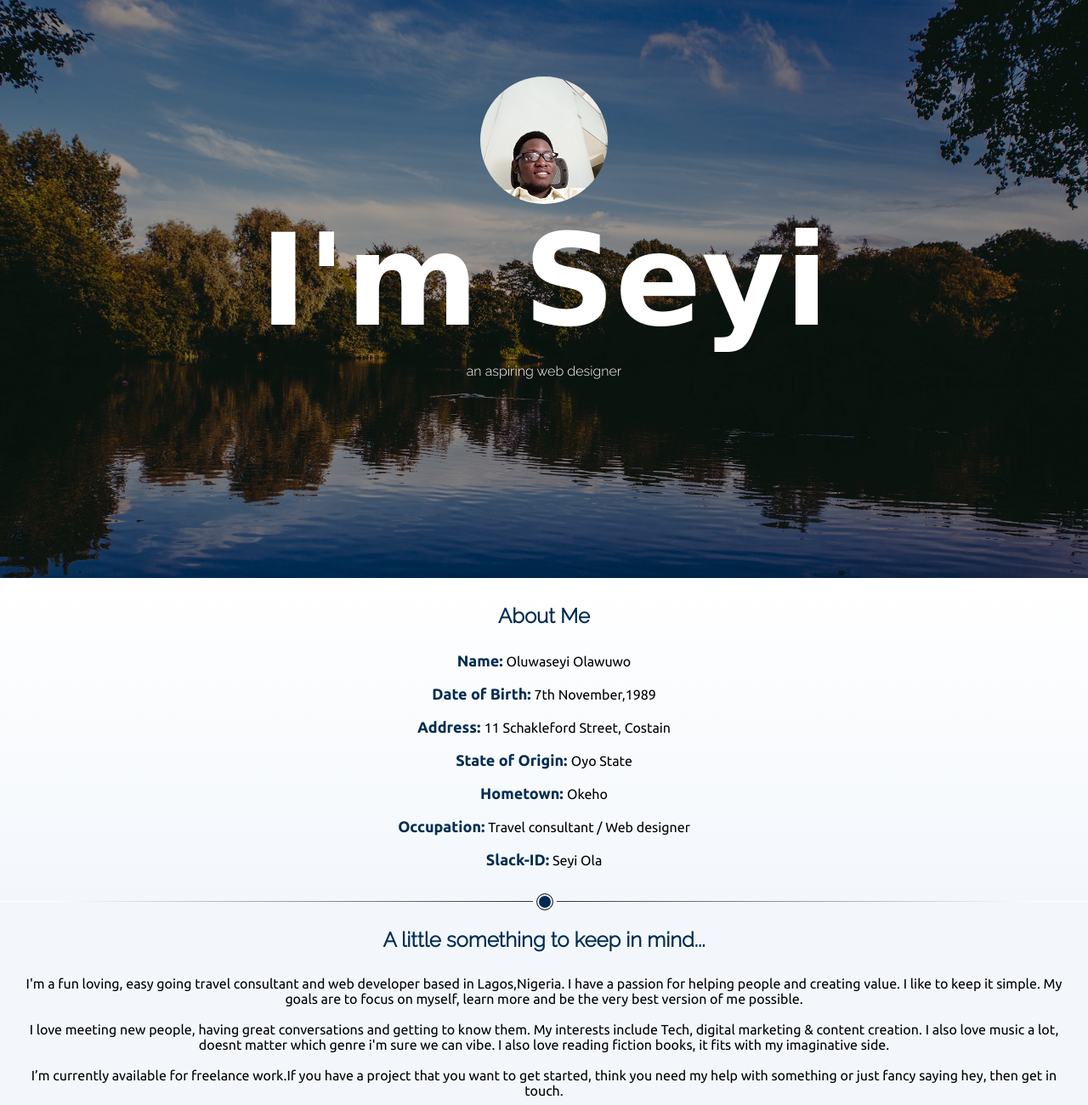
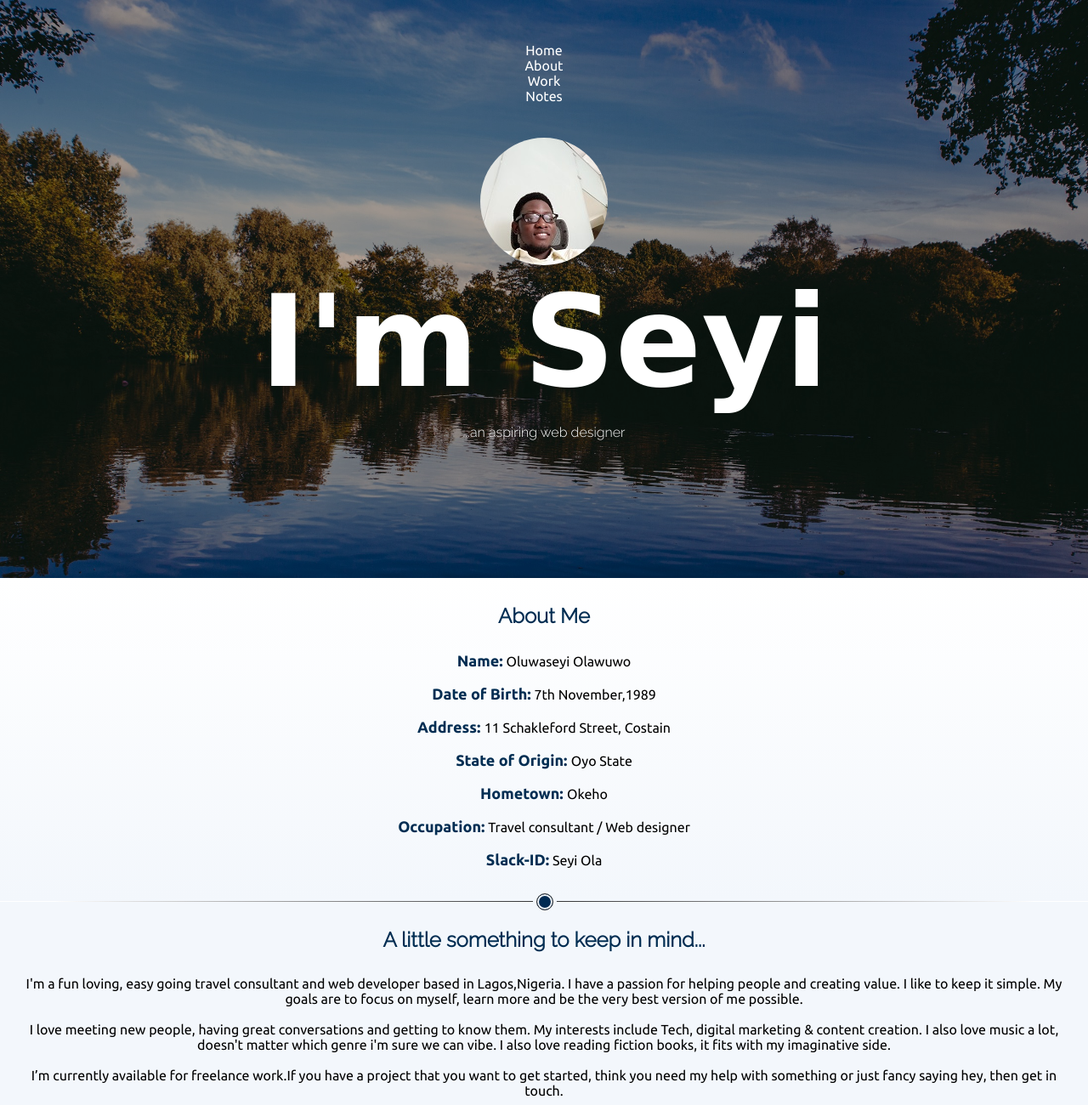
Before and after one commit to Seyi89/Seyi_Ola_Web, a plain HTML site: page index.html in a window 1280 px wide. Shown: the top 1300 px of the page at 85% size. Drawn offline with Linux system fonts and the light colour scheme; a web font is replaced by a local one.

Commit message:
final changes
hopefully lol

```diff
--- a/index.html
+++ b/index.html
@@ -3,21 +3,26 @@
 <head>
     <meta charset="UTF-8">
     <meta name="viewport" content="width=device-width, initial-scale=1.0">
-    <title>My Personal Website</title>
+    <title>Welcome to Seyi Ola's Website</title>
     <link rel="stylesheet" type="text/css" href="main.css">
     <link rel="stylesheet" href="https://fonts.googleapis.com/css2?family=Ubuntu:wght@300;400;500;700&display=swap" rel="stylesheet">
  <link href="https://fonts.googleapis.com/css2?family=Bungee+Shade&display=swap" rel="stylesheet">
  <link href="https://fonts.googleapis.com/css2?family=Lovers+Quarrel&family=Raleway:wght@300&display=swap" rel="stylesheet">
 </head>
 <body>
-
 <section>
     <div class="backgroundImg">
          <div class="bioData">
+          <div class="navbar">
+            <p class="nav-item">Home</p>
+            <p class="nav-item">About</p>
+            <p class="nav-item">Work</p>
+            <p class="nav-item">Notes</p>
+        </div>
           <div class="mypic"></div>
              <div class="profileText">
                  <h1> I'm Seyi</h1>
-                 <h3> an aspiring web designer</h3>
+                 <h3> ...an aspiring web designer</h3>
              </div>
          </div>
     </div>
@@ -46,7 +51,7 @@
                 <br>
                     <p>I'm a fun loving, easy going travel consultant and web developer based in Lagos,Nigeria. I have a passion for helping people and creating value. I like to keep it simple. My goals are to focus on myself, learn more and be the very best version of me possible.</p>
                     <br>
-                    <p>I love meeting new people, having great conversations and getting to know them. My interests include Tech, digital marketing & content creation. I also love music a lot, doesnt matter which genre i'm sure we can vibe. I also love reading fiction books, it fits with my imaginative side.</p>
+                    <p>I love meeting new people, having great conversations and getting to know them. My interests include Tech, digital marketing & content creation. I also love music a lot, doesn't matter which genre i'm sure we can vibe. I also love reading fiction books, it fits with my imaginative side.</p>
                     <br>
                     <p>I’m currently available for freelance work.If you have a project that you want to get started, think you need my help with something or just fancy saying hey, then get in touch.</p>
                     <br>
```
